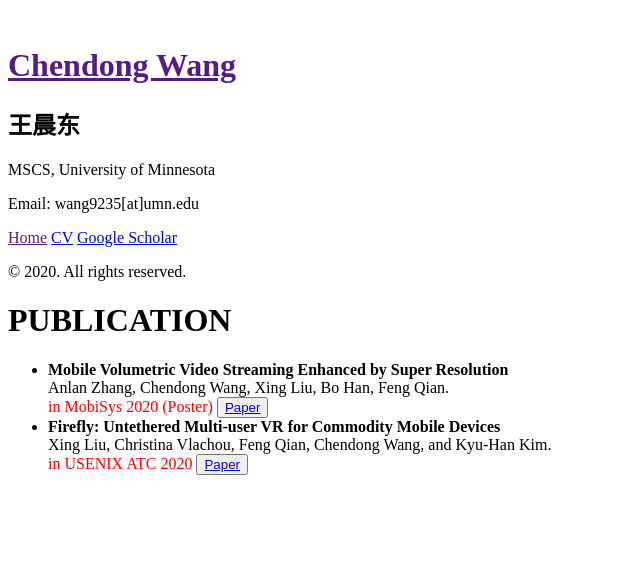
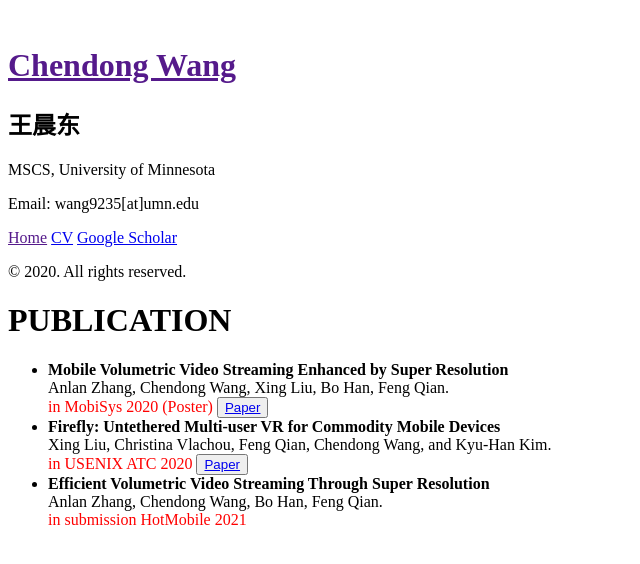
Before and after one commit to cdwang96/cdwang96.github.io, a Jekyll site: the page built from _posts/2020-08-01-publication.md, in a window 1280 px wide. Shown: the top 564 px of the page, without its empty margins (0-640 px from the left). Built offline with Jekyll 4.4.1, drawn with Linux system fonts in a browser that asks for light colours.

Commit message:
update cv

```diff
--- a/_posts/2020-08-01-publication.md
+++ b/_posts/2020-08-01-publication.md
@@ -13,3 +13,6 @@ title: PUBLICATION
 <br>Xing Liu, Christina Vlachou, Feng Qian, Chendong Wang, and Kyu-Han Kim.
 <br> <font color=red>in USENIX ATC 2020</font>
 <button type="button" class="button button2"><a class="conf" target="_blank" href="pdf/atc20-liu-xing.pdf">Paper</a></button>
+- **Efficient Volumetric Video Streaming Through Super Resolution**
+<br>Anlan Zhang, Chendong Wang, Bo Han, Feng Qian.
+<br> <font color=red>in submission HotMobile 2021</font>
```
Also changed, not shown: _posts/2020-08-03-bio.md (+1 -1 lines), 1 other file.
